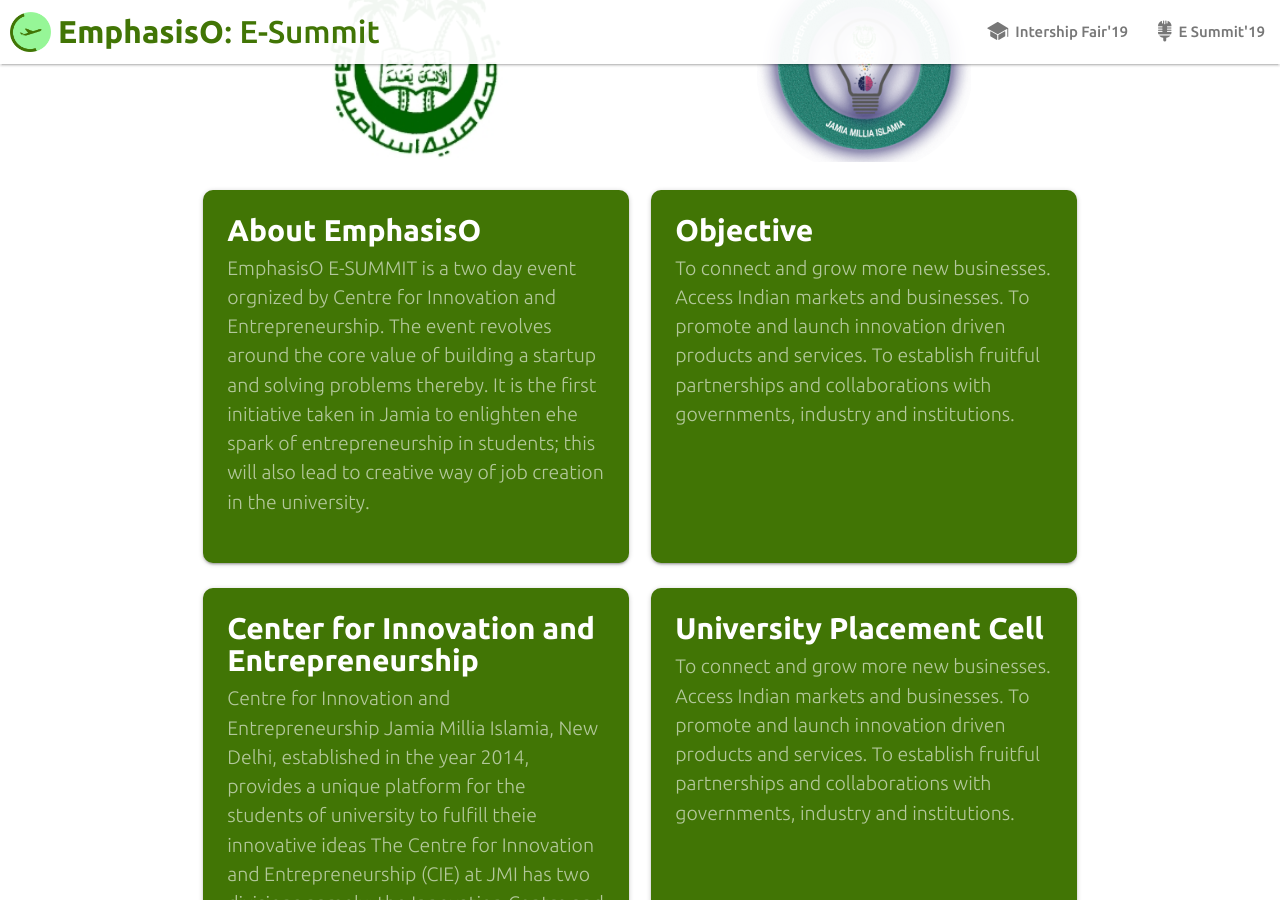
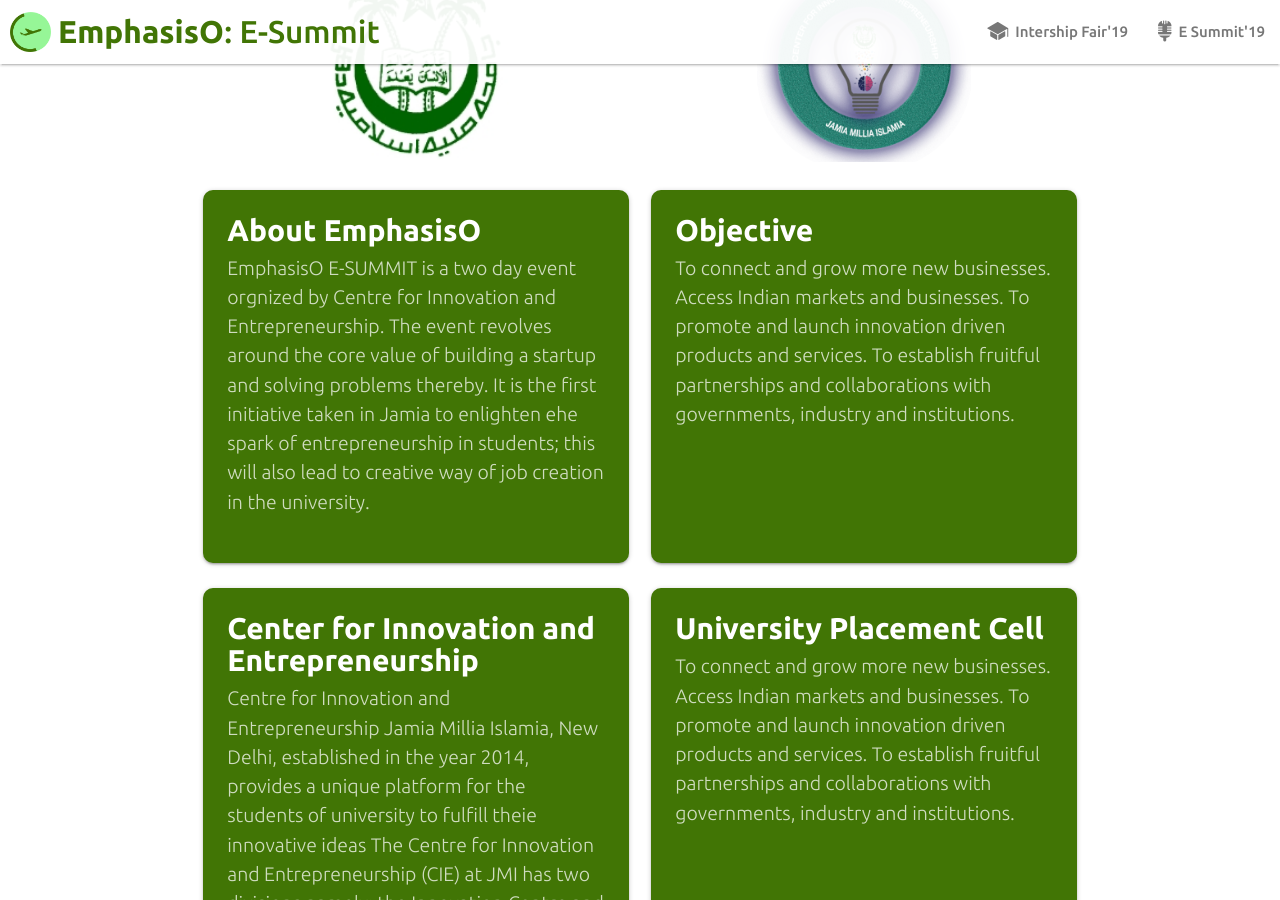
Before and after one commit to FinFO-app/emphasisO.com, a Jekyll site: the page built from index.html, in a window 1280 px wide and 900 px high, scrolled down 958 px. Built offline with Jekyll 4.4.1, drawn with Linux system fonts in a browser that asks for light colours.

Commit message:
Updated color, and remove links

```diff
--- a/index.html
+++ b/index.html
@@ -54,7 +54,7 @@
         <div class="col s12 m6 l6" style="margin-bottom: 25px">
             <div class="card scrollimate green" style="height: 100%; border-radius: 10px"
                  data-scrollimate-class="fadeInUp">
-                <div class="card-content scrollimate" style="font-size: 1.3rem;color: #fff9">
+                <div class="card-content scrollimate" style="font-size: 1.3rem;color: rgba(255, 255, 255, 0.75)">
                     <span class="card-title scrollimate" style="font-size: 2rem">
                         <b class="white-text">
                             {{intro.title}}
@@ -104,11 +104,6 @@
         	{% for esummit in site.data.esummit %}
 			<div class="col s12 m6 l4">
 				<div class="card scrollimate animated fadeIn" data-scrollimate-class="fadeIn" style="opacity: 1;">
-					<div class="green esummit_wraper" style="width:100%;height:100%;position:absolute;z-index:1;">
-						<h5 class="white-text btn" style="font-size: 1.5rem;position:absolute;top: 50%; left:50%; transform: translate(-50%, -50%);z-index:0;background-color:white">
-							<a href="{{ esummit.link }}" style="e">read&nbsp;more</a>
-						</h5>
-					</div>
 					<div class="card-image">
 						<img src="/assets/images/{{ esummit.image }}"  style="height:300px">
 						<div class="card-title green" style="opacity: 0.75;width: 100%">
```
